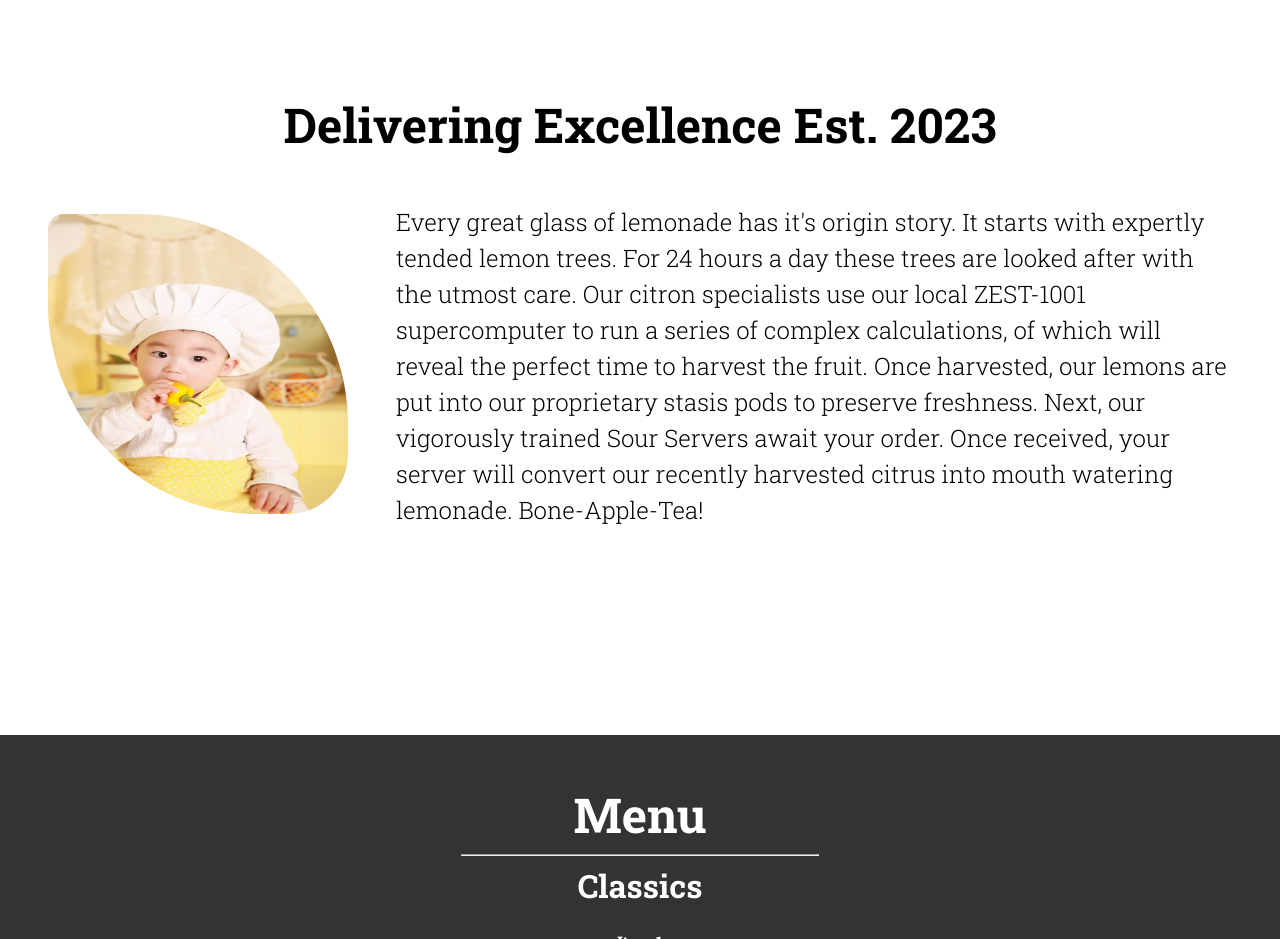
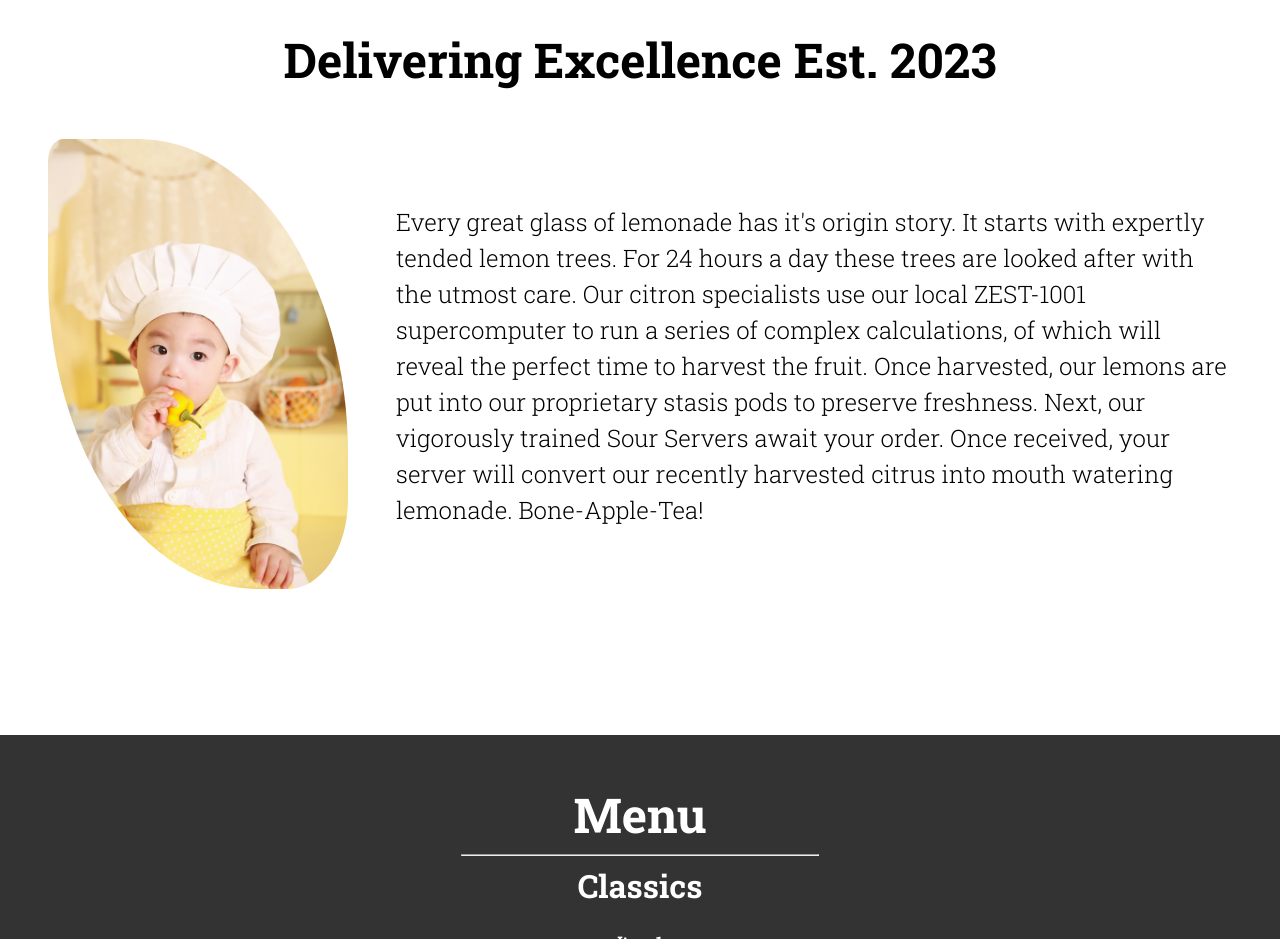
Before and after one commit to ccharlton2/odin-restaurant, a website built with webpack: page dist/index.html in a window 1280 px wide. Shown: the part 800-1739 px from the top of the page. Built offline with nearby package versions, Linux system fonts and the light colour scheme.

Commit message:
Adjust chef image height

```diff
--- a/src/style.css
+++ b/src/style.css
@@ -138,9 +138,7 @@ a:hover::before {
 
 .about-img {
   width: 300px;
-  height: 300px;
-  background-color: #ef3;
-
+  height: auto;
   border-radius: 5% 70% 20%;
 }
 
```
